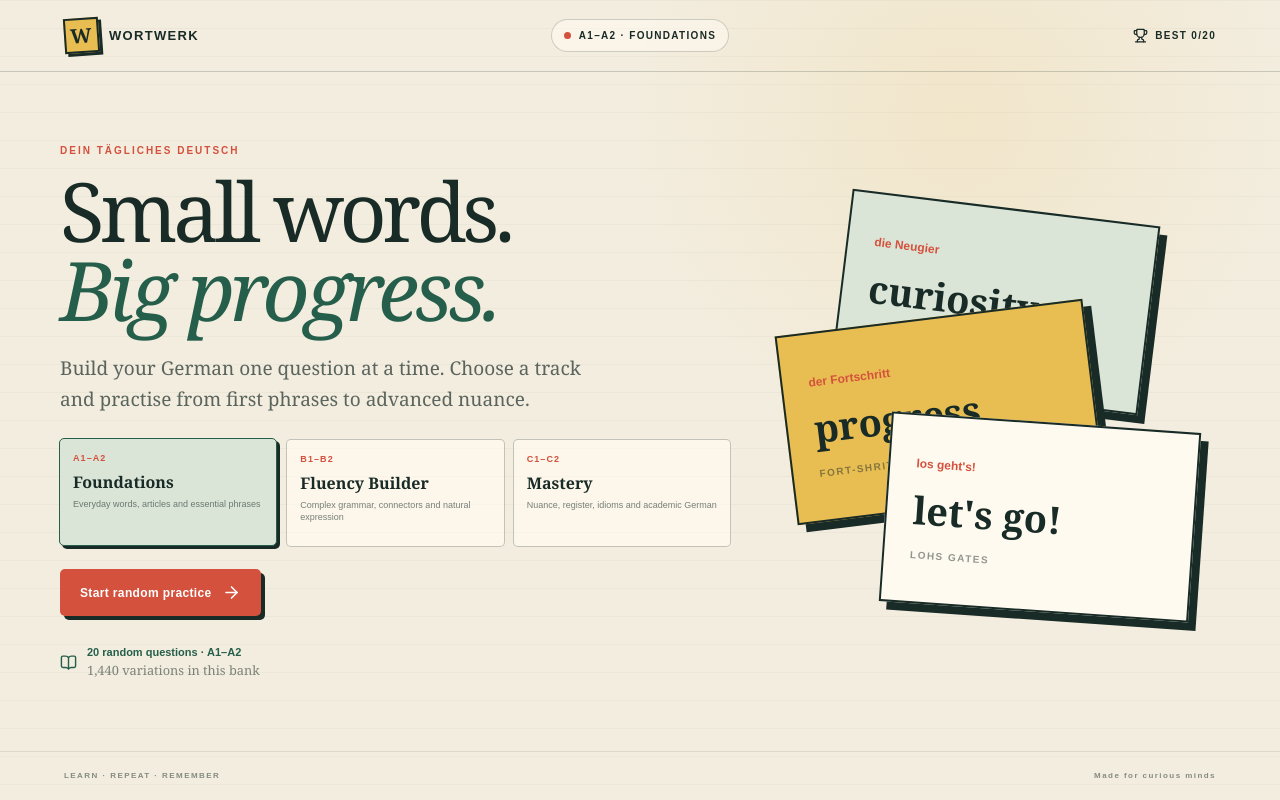
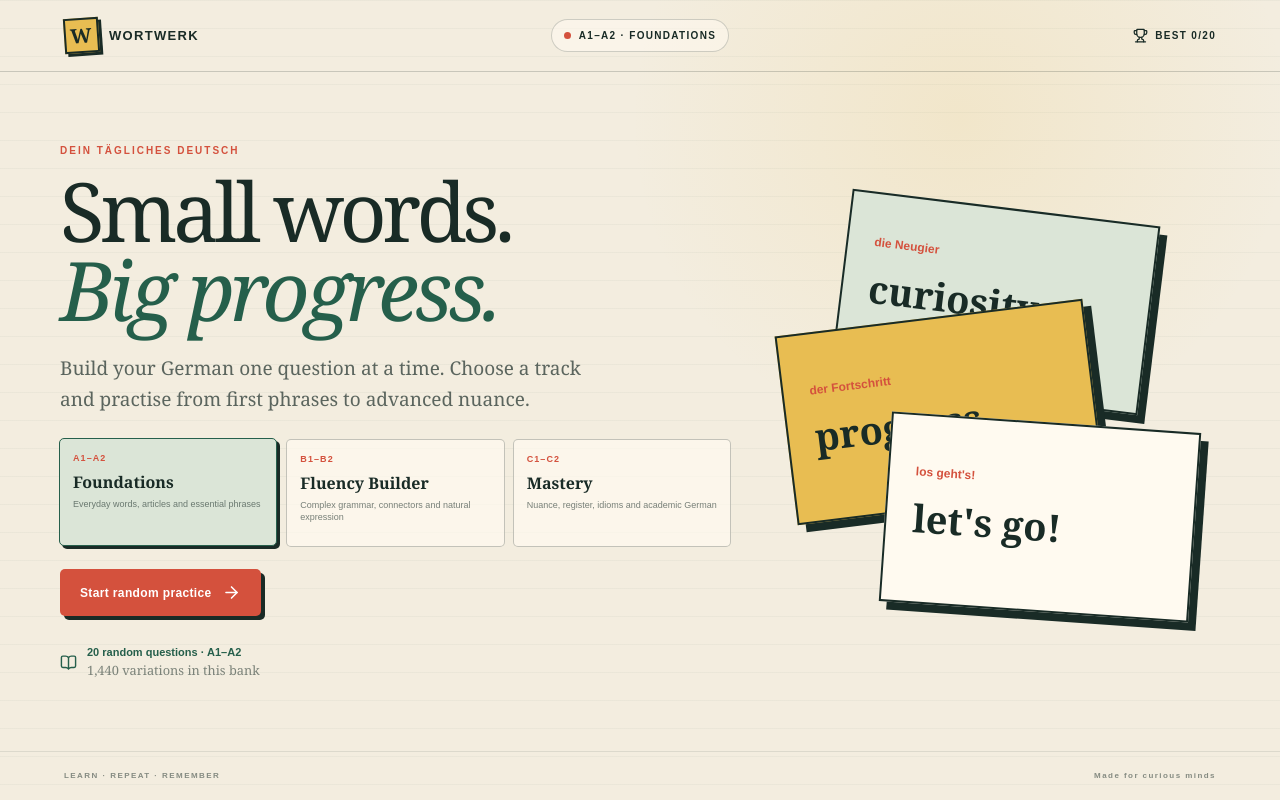
Before and after one commit to enimsajding/wortwerk-german-quiz, a React (Vite) app: page / in a window 1280 px wide. Built offline with nearby package versions, Linux system fonts and the light colour scheme.

Commit message:
Remove incorrect pronunciation spellings

```diff
--- a/app/page.tsx
+++ b/app/page.tsx
@@ -129,8 +129,8 @@ export default function Home() {
           </div>
           <div className="word-stack" aria-hidden="true">
             <div className="card card-one"><small>die Neugier</small><strong>curiosity</strong><span>NOY-geer</span></div>
-            <div className="card card-two"><small>der Fortschritt</small><strong>progress</strong><span>FORT-shrit</span></div>
-            <div className="card card-three"><small>los geht&apos;s!</small><strong>let&apos;s go!</strong><span>lohs gates</span></div>
+            <div className="card card-two"><small>der Fortschritt</small><strong>progress</strong></div>
+            <div className="card card-three"><small>los geht&apos;s!</small><strong>let&apos;s go!</strong></div>
           </div>
         </section>
       ) : complete ? (
```
